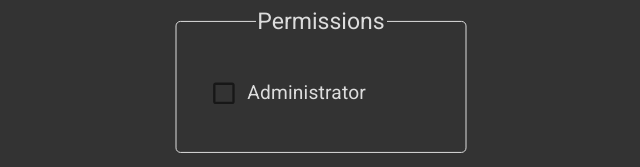
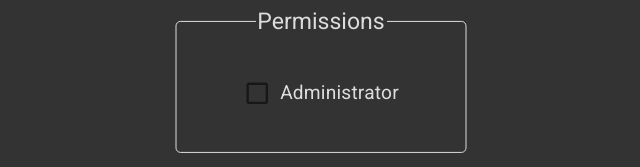
Before and after one commit to Azoraqua/discord-bot-inviter, a React (Create React App) app: page / in a window 1280 px wide. Shown: the part 420-587 px from the top of the page, without its empty margins (327-967 px from the left). Built offline with nearby package versions, Linux system fonts and the light colour scheme.

Commit message:
Updated.
Signed-off-by: Ronald Bunk <me@azoraqua.com>

```diff
--- a/src/App.js
+++ b/src/App.js
@@ -63,7 +63,7 @@ function App() {
                         <fieldset style={{textAlign: "center", marginTop: '20px'}}>
                             <legend>Permissions</legend>
 
-                            <FormGroup>
+                            <FormGroup style={{ textAlign: 'center', marginLeft: '50%', transform: 'translateX(-70%)' }}>
                                 {PERMISSIONS.map(p => (
                                     <FormControlLabel
                                         key={`${p.id}`}
```
